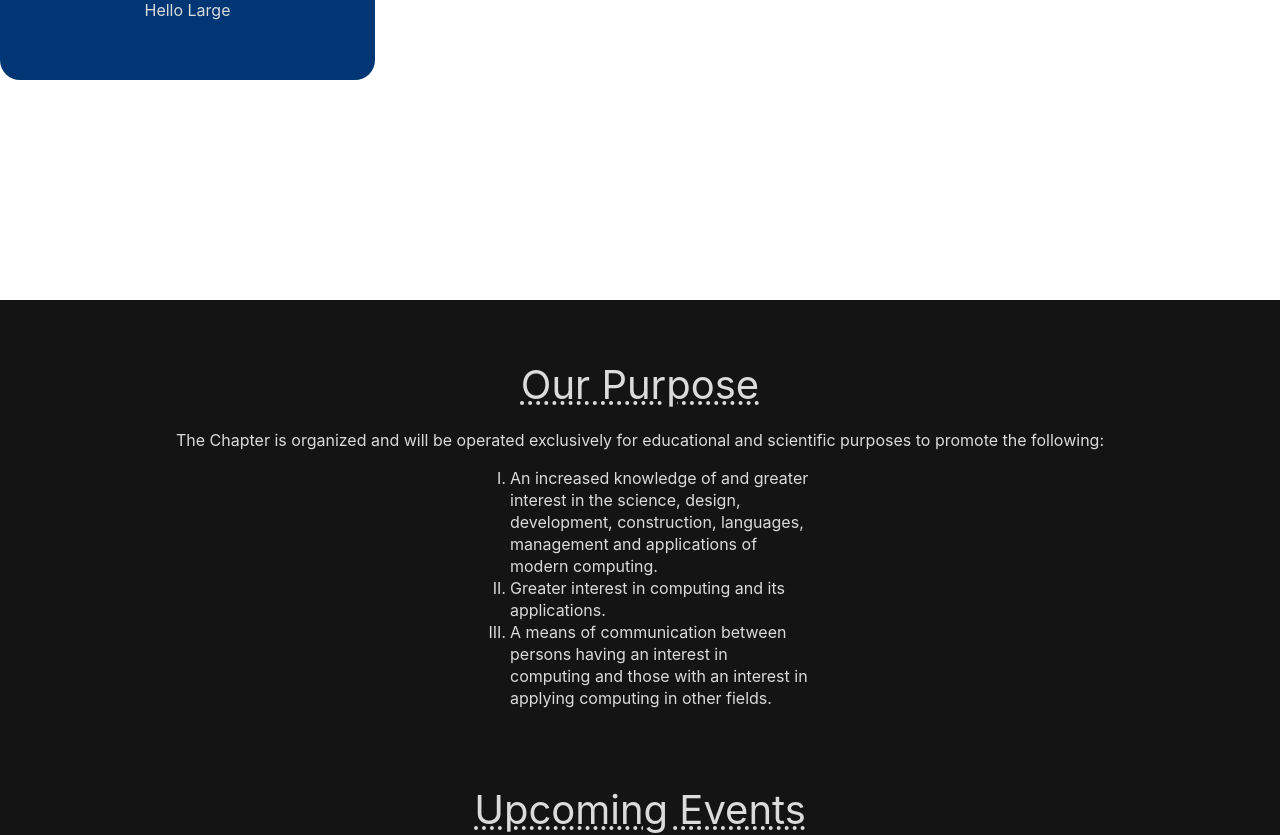
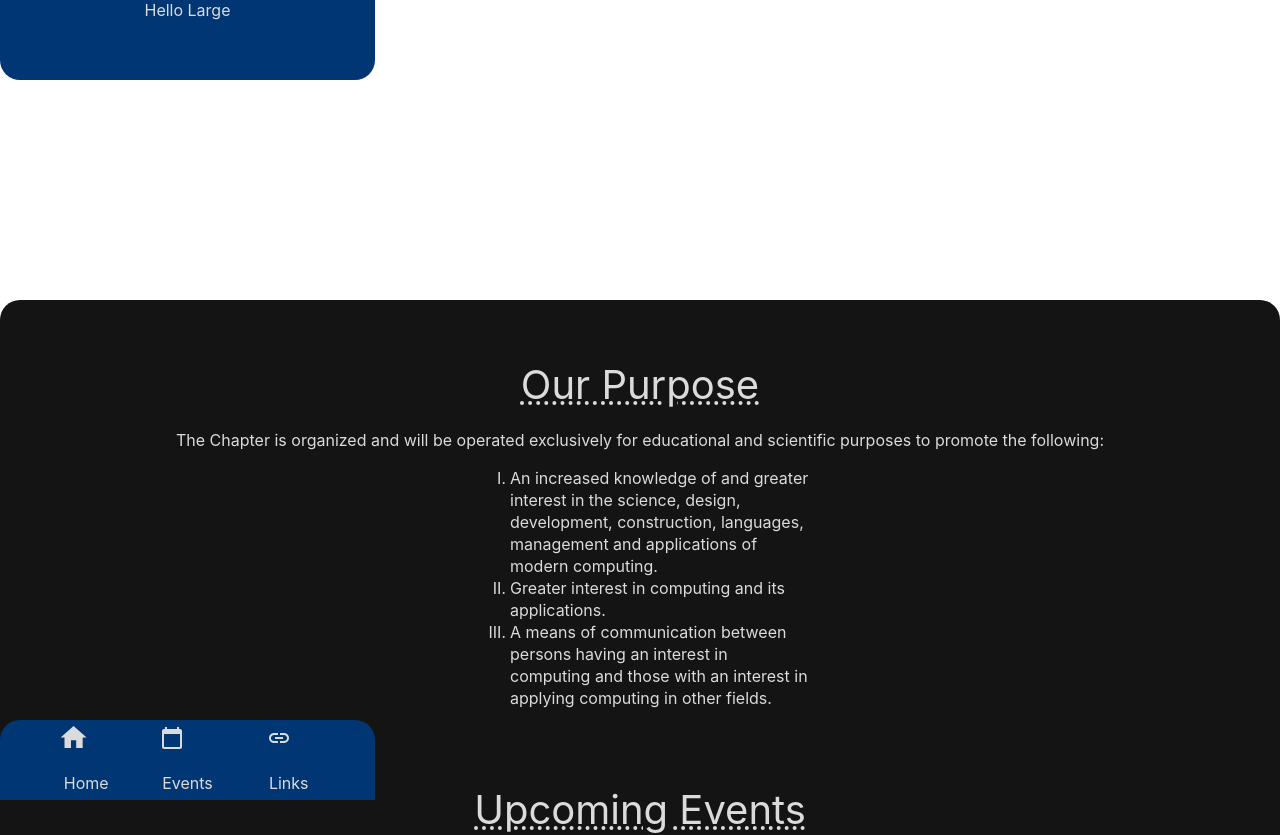
Before and after one commit to jyeh20/lmuacm, a React (Create React App) app in the folder webapp/: page / in a window 1280 px wide. Shown: the top 835 px of the page. Built offline with nearby package versions, Linux system fonts and the light colour scheme.

Commit message:
updates to components

```diff
--- a/webapp/src/App.js
+++ b/webapp/src/App.js
@@ -1,6 +1,7 @@
 import React, { useState, useEffect } from "react";
 
 import "./App.css";
+import Footer from "./components/Footer/Footer";
 
 import Header from "./components/Header/Header.jsx";
 import Home from "./pages/Home/Home.jsx";
@@ -29,6 +30,7 @@ function App() {
         bgColor={bgColor}
       />
       <Home color={textColor} bgColor={bgColor} />
+      <Footer color={textColor} setPage={setCurrentPage} />
     </div>
   );
 }
--- a/webapp/src/assets/links.json
+++ b/webapp/src/assets/assetList.json
@@ -10,5 +10,11 @@
     ["Instagram", "https://www.instagram.com/lmuacm/"],
     ["Facebook", "https://www.facebook.com/loyolamarymountacm"],
     ["LinkedIn", "https://www.linkedin.com/company/lmu-acm"]
+  ],
+
+  "nav": [
+    ["Home", "/"],
+    ["Events", "/events"],
+    ["Links", "/link"]
   ]
 }
--- /dev/null
+++ b/webapp/src/components/Footer/Footer.css
@@ -0,0 +1,58 @@
+.Footer {
+  position: fixed;
+  display: grid;
+  bottom: 0%;
+  min-height: 80px;
+  max-height: 100px;
+  min-width: 375px;
+  background-color: #003673;
+  color: #dbdbdb;
+  border-top-left-radius: 20px;
+  border-top-right-radius: 20px;
+  grid-template-columns: 14% 18% 9% 18% 9% 18% 14%;
+  transition-duration: 2s;
+}
+
+.Footer-section {
+  margin: auto;
+  display: grid;
+  height: 100%;
+  width: 100%;
+  grid-template-rows: 10% 80% 10%;
+}
+
+.Footer-button-container {
+  margin: auto;
+  text-align: center;
+  justify-content: center;
+  display: grid;
+  height: 100%;
+  grid-row-start: 2;
+  grid-template-rows: 70% 30%;
+}
+
+.Footer-button {
+  margin: auto;
+  width: 20px;
+  height: 20px;
+  grid-row-start: 1;
+  text-align: center;
+}
+
+.Footer-link {
+  margin: auto;
+  font-size: 16px;
+  grid-row-start: 2;
+}
+
+@media screen and (max-width: 767px) {
+  .Footer {
+    height: 7vh;
+    width: 100vw;
+  }
+
+  .Footer-button {
+    width: 3em;
+    height: 1.5em;
+  }
+}
--- /dev/null
+++ b/webapp/src/components/Footer/Footer.jsx
@@ -0,0 +1,53 @@
+import React from "react";
+
+import "./Footer.css";
+import assetList from "../../assets/assetList.json";
+
+import IconButton from "@mui/material/IconButton";
+
+import HomeIcon from "@mui/icons-material/Home";
+import CalendarTodayIcon from "@mui/icons-material/CalendarToday";
+import LinkIcon from "@mui/icons-material/Link";
+
+const Footer = (props) => {
+  const { color } = props;
+  const navButtons = assetList.nav;
+
+  const getButton = (name) => {
+    switch (name) {
+      case "Home":
+        return <HomeIcon sx={{ color: color, fontSize: "1.3em" }} />;
+      case "Events":
+        return <CalendarTodayIcon sx={{ color: color }} />;
+      default:
+        return <LinkIcon sx={{ color: color }} />;
+    }
+  };
+
+  return (
+    <div className="Footer">
+      {navButtons.map(([name, link], index) => (
+        <div
+          className="Footer-section"
+          style={{
+            gridColumnStart: index * 2 + 2,
+          }}
+        >
+          <a
+            className="Footer-button-container"
+            href={link}
+            style={{
+              color: color,
+              textDecoration: "None",
+            }}
+          >
+            <IconButton className="Footer-button">{getButton(name)}</IconButton>
+            <div className="Footer-link">{name}</div>
+          </a>
+        </div>
+      ))}
+    </div>
+  );
+};
+
+export default Footer;
--- a/webapp/src/components/Header/Header.css
+++ b/webapp/src/components/Header/Header.css
@@ -2,6 +2,7 @@
   min-height: 80px;
   max-height: 400px;
   min-width: 375px;
+  max-width: 100vw;
   background-color: #003673;
   color: #dbdbdb;
   border-bottom-left-radius: 20px;
@@ -9,7 +10,6 @@
   transition-duration: 1s;
   position: fixed;
   top: 0px;
-  /* left: 0px; */
 }
 
 @media screen and (max-width: 767px) {
--- a/webapp/src/components/Home/Contact/Contact.css
+++ b/webapp/src/components/Home/Contact/Contact.css
@@ -27,6 +27,6 @@
 @media screen and (max-width: 767px) {
   .Contact {
     width: 65%;
-    height: 25vh;
+    height: 18vh;
   }
 }
--- a/webapp/src/components/Home/Contact/Contact.jsx
+++ b/webapp/src/components/Home/Contact/Contact.jsx
@@ -2,7 +2,7 @@ import React from "react";
 
 import "./Contact.css";
 
-import links from "../../../assets/links.json";
+import assetList from "../../../assets/assetList.json";
 
 import IconButton from "@mui/material/IconButton";
 
@@ -12,7 +12,7 @@ import LinkedInIcon from "@mui/icons-material/LinkedIn";
 
 const Contact = (props) => {
   const { color } = props;
-  const socials = links.socials;
+  const socials = assetList.socials;
 
   const getIcon = (name) => {
     switch (name) {
--- a/webapp/src/pages/Home/Home.css
+++ b/webapp/src/pages/Home/Home.css
@@ -1,6 +1,6 @@
 .Home-bg-img {
   position: fixed;
-  min-height: 200px;
+  min-height: 320px;
   top: -50px;
   left: 0px;
   z-index: -1;
@@ -12,6 +12,8 @@
   margin-top: 300px;
   padding-bottom: 150px;
   font-size: 16px;
+  border-top-left-radius: 20px;
+  border-top-right-radius: 20px;
   transition-duration: 2s;
 }
 
```
